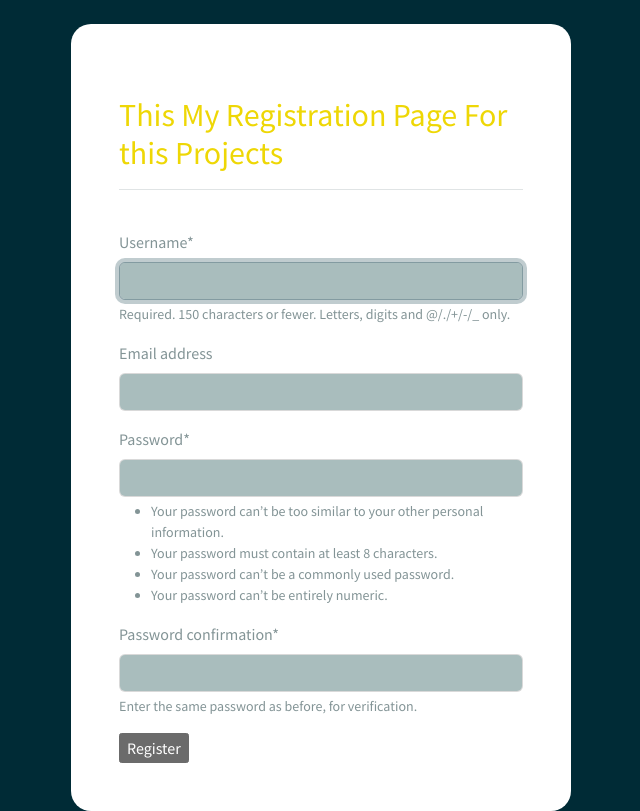
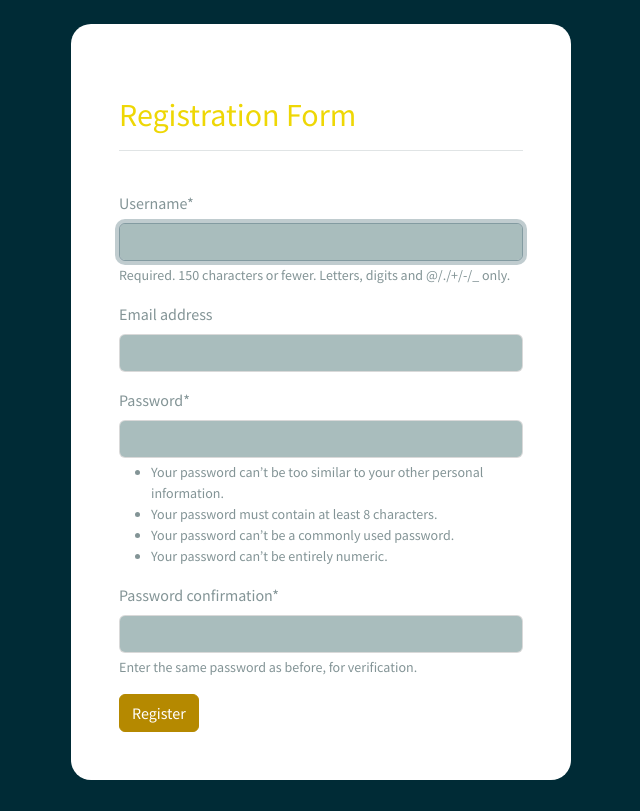
Before and after one commit to m-a-mamun69/doing-django-one, a Django app: page /register/ in a window 1280 px wide. Shown: the whole page, without its empty margins (319-959 px from the left). After the commit the page ends 780 px from the top, so only its background shows below. Run offline with Django 5.2, Linux system fonts and the light colour scheme; some libraries are stand-ins or nearby versions.

Commit message:
Registration,Login & Logout UI Design Stuff

```diff
--- a/templates/register.html
+++ b/templates/register.html
@@ -15,7 +15,7 @@
 <div class="container bg-white shadow-md p-5 form-layout">
 	{% include 'base.html' %}
 	<br>
-	<h2>This My Registration Page For this Projects</h2><hr>
+	<h2>Registration Form</h2><hr>
 	<br>
 
 <form method="POST" autocomplete="off">
@@ -23,7 +23,7 @@
 	{% csrf_token %}
 
 	{{form|crispy}}
-	<input type="submit" value="Register">
+	<input class="btn btn-primary navbar-btn" type="submit" value="Register">
 </form>
 
 </div>
```
Also changed, not shown: templates/dashboard.html (+7 -1 lines), db.sqlite3.
